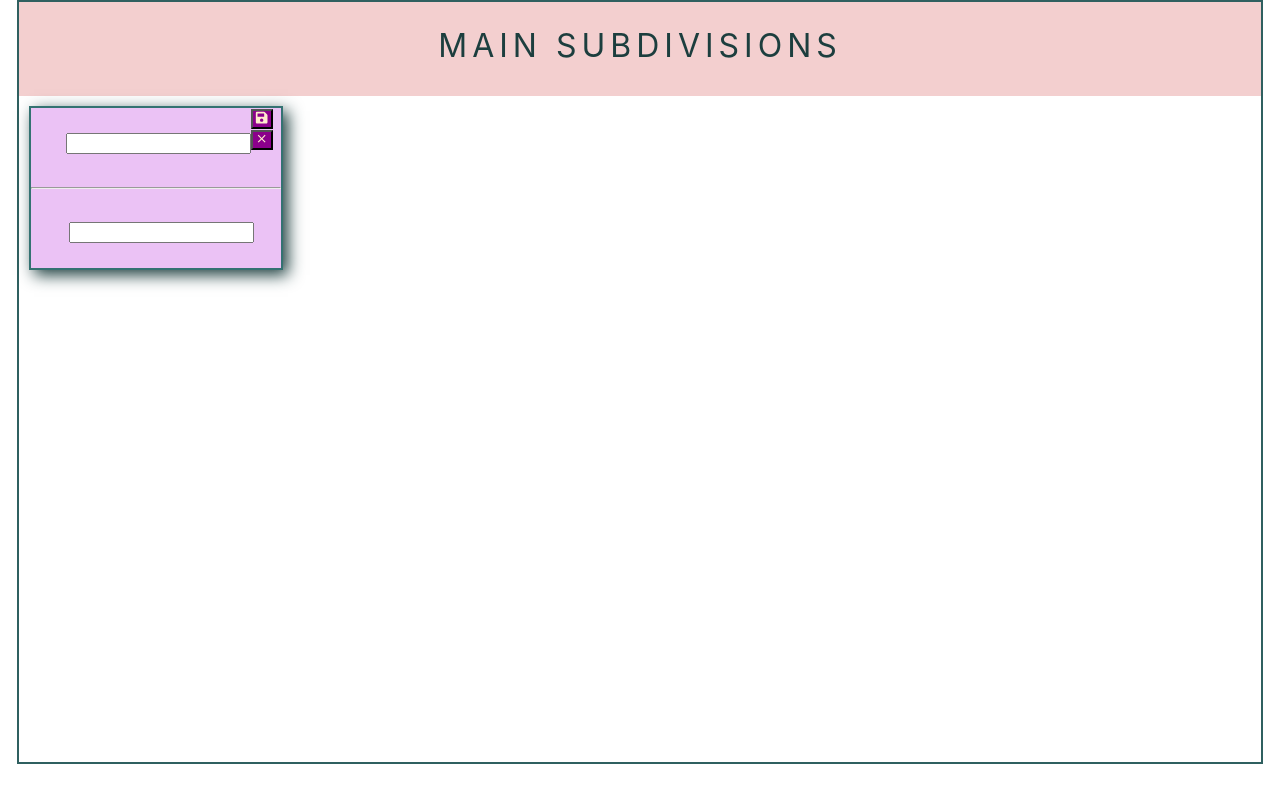
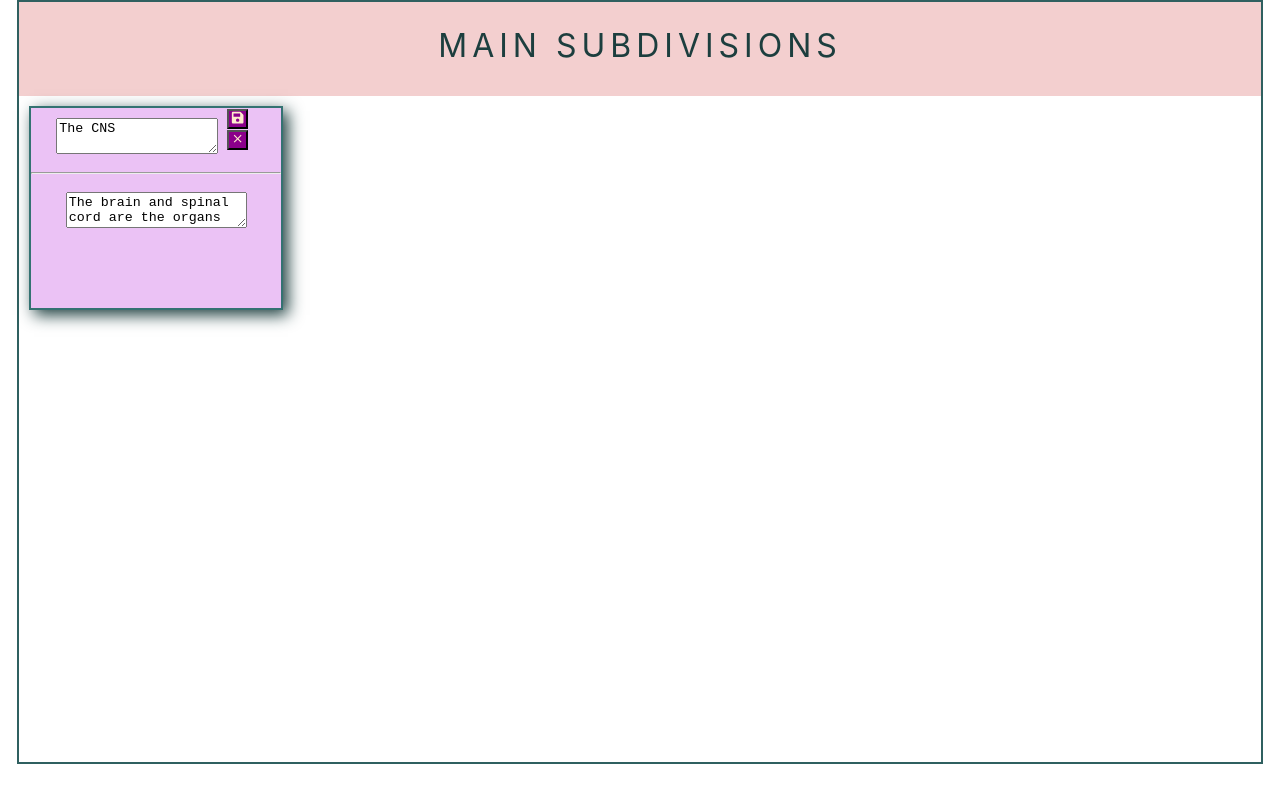
Before and after one commit to DmitriyLadutsko/IBA-react-js, a React (Create React App) app: page / in a window 1280 px wide. Both pictures are taken after a click on the button 222 px from the left and 140 px from the top of the page. Built offline with nearby package versions, Linux system fonts and the light colour scheme.

Commit message:
fix: inputs for caption and text as a textarea, view (caption and text) - as variables

```diff
--- a/src/Card/Card.css
+++ b/src/Card/Card.css
@@ -1,5 +1,6 @@
 .Card {
     width: 250px;
+    height: 200px;
     margin: 10px;
     border: 2px solid #347272;
     box-shadow: 5px 5px 15px 0 #1c3e3e;
--- a/src/Card/index.js
+++ b/src/Card/index.js
@@ -9,7 +9,7 @@ const Card = () => {
 
     const [isChecked, setChecked] = useState(false);
 
-    const [isInput, setInput] = useState(false);
+    const [isEdit, setInput] = useState(false);
 
     const [caption, setCaption] = useState({
         captionValue: 'The CNS'
@@ -19,18 +19,18 @@ const Card = () => {
         textValue: 'The brain and spinal cord are the organs of the central nervous system.'
     });
 
-    const edit = () => {
+    const editMode = () => {
         setChecked(false);
-        setInput(!isInput);
+        setInput(!isEdit);
     };
 
     let changedCaption;
     let changedText;
 
-    const getEdited = () => {
+    const saveChanges = () => {
         setCaption({captionValue: changedCaption});
         setText({textValue: changedText})
-        setInput(!isInput);
+        setInput(!isEdit);
     };
 
     const styleCaption = {
@@ -40,52 +40,61 @@ const Card = () => {
         justifyContent: 'space-between'
     };
 
-    return (
-        <div className="Card" style={{backgroundColor: isChecked ? '#c2f5f5' : '#ebc2f5'}}>
-            <div style={styleCaption}>
-                <h4 style={{display: !isInput ? '' : 'none'}}>{caption.captionValue}</h4>
-                <input
-                    style={{display: isInput ? '' : 'none'}}
-                    type="text"
-                    value={changedCaption}
+    let captionView = (
+        <div style={styleCaption}>
+            {!isEdit ?
+                <h4>{caption.captionValue}</h4> :
+                <textarea
+                    defaultValue={caption.captionValue}
                     onChange={event => {
                         changedCaption = event.target.value
                     }}
                 />
+            }
+            {!isEdit ?
                 <div>
                     <button
-                        style={{display: !isInput ? '' : 'none'}}
-                        onClick={edit}>
+                        onClick={editMode}>
                         <FaPencilAlt/>
                     </button>
-                    <button
-                        style={{display: isInput ? '' : 'none'}}
-                        onClick={getEdited}>
-                        <FaSave/>
-                    </button>
-                    <button
-                        style={{display: isInput ? '' : 'none'}}
-                        onClick={() => setInput(!isInput)}>
-                        <MdClear/>
-                    </button>
                     <input
-                        style={{display: !isInput ? '' : 'none'}}
                         type="checkbox"
                         checked={isChecked}
                         onChange={() => setChecked(!isChecked)}
                     />
+                </div> :
+                <div>
+                    <button
+                        onClick={saveChanges}>
+                        <FaSave/>
+                    </button>
+                    <button
+                        onClick={() => setInput(!isEdit)}>
+                        <MdClear/>
+                    </button>
                 </div>
-            </div>
+            }
+        </div>
+    );
+
+    let textView = (
+        <div>
+            {!isEdit ?
+                <p>{text.textValue}</p> :
+                <textarea
+                    defaultValue={text.textValue}
+                    onChange={event => {
+                        changedText = event.target.value
+                    }}
+                />}
+        </div>
+    );
+
+    return (
+        <div className="Card" style={{backgroundColor: isChecked ? '#c2f5f5' : '#ebc2f5'}}>
+            {captionView}
             <hr/>
-            <p style={{display: !isInput ? '' : 'none'}}>{text.textValue}</p>
-            <input
-                style={{display: isInput ? '' : 'none'}}
-                type="text"
-                value={changedText}
-                onChange={event => {
-                    changedText = event.target.value
-                }}
-            />
+            {textView}
         </div>
     );
 };
--- a/src/index.css
+++ b/src/index.css
@@ -17,6 +17,10 @@ input {
   cursor: pointer;
 }
 
+textarea {
+  margin: 10px 0;
+}
+
 h4 {
   overflow: hidden;
 }
```
